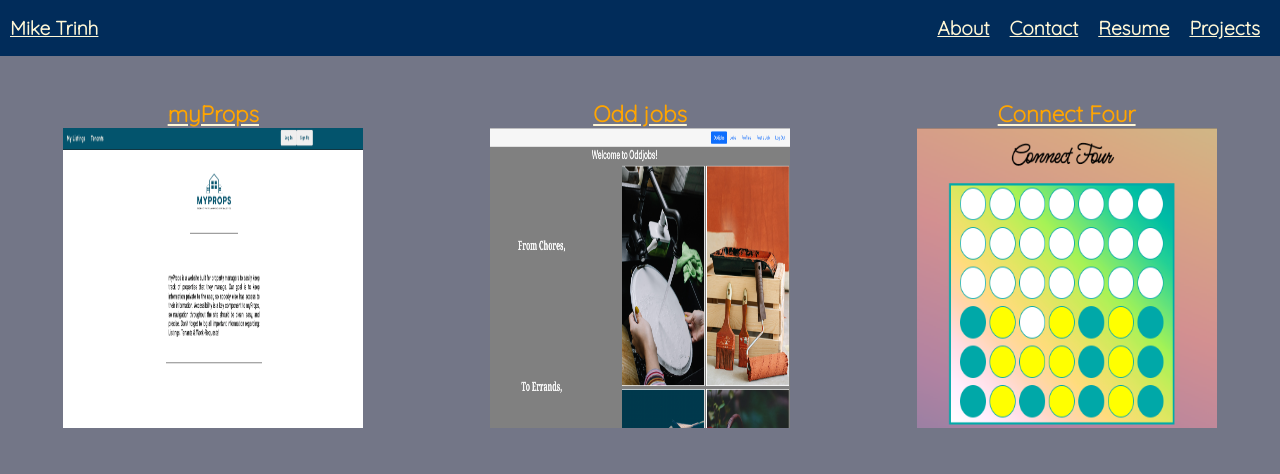
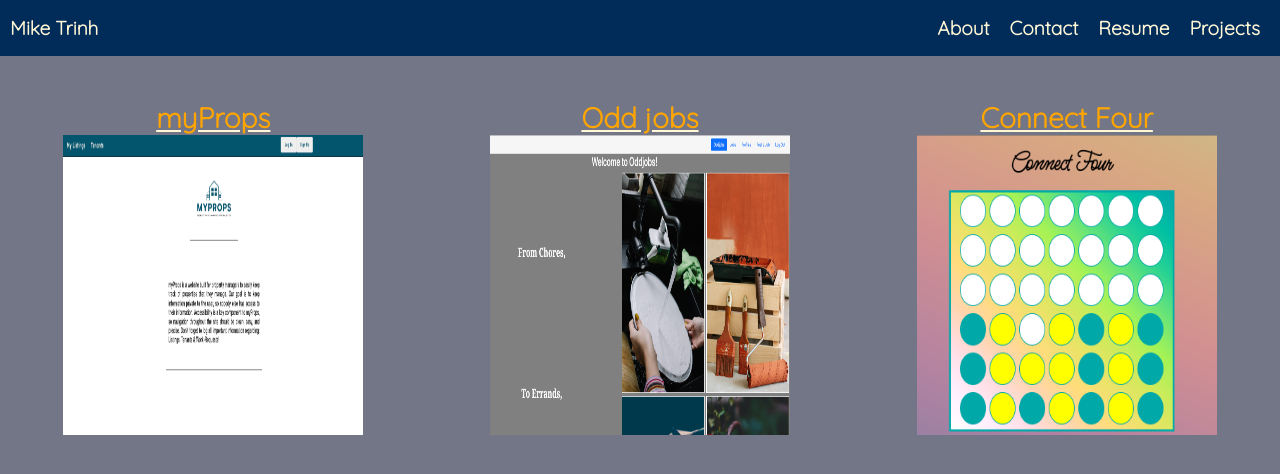
Before and after one commit to hieptrinh96/react-portfolio, a React (Create React App) app: page /projects in a window 1280 px wide. Shown: the top 474 px of the page. Built offline with nearby package versions, Linux system fonts and the light colour scheme.

Commit message:
adjust image sizes

```diff
--- a/src/components/Navbar/NavBar.css
+++ b/src/components/Navbar/NavBar.css
@@ -22,11 +22,13 @@ nav {
   margin-right: 10px;
 }
 
-a {
+.ul-container>li>a {
   color: #FFF7D6;
   font-weight: bold;
   background-color: #012C5A;
+  text-decoration: none;
   font-size: 1.2em;
+
 }
 
 .home-link {
@@ -34,3 +36,10 @@ a {
   padding-left: 10px;
   background-color: #012C5A;
 }
+
+.home-link>a {
+  text-decoration: none;
+  color: #FFF7D6;
+  font-weight: bold;
+  font-size: 1.2em;
+}
--- a/src/components/ProjectList/ProjectList.css
+++ b/src/components/ProjectList/ProjectList.css
@@ -9,3 +9,7 @@
 body {
   background-color: #737687;
 }
+
+.project {
+  font-size: 1.5em;
+}
--- a/src/pages/About/About.css
+++ b/src/pages/About/About.css
@@ -10,9 +10,6 @@
 
 .info-container>img {
   border: 5px solid #FFF7D6;
-}
-
-img {
   width: 300px;
   height: 400px;
 }
--- a/src/pages/ProjectDetails/ProjectDetails.css
+++ b/src/pages/ProjectDetails/ProjectDetails.css
@@ -11,4 +11,18 @@
 
 .project-info>p {
   width: 40%;
+  font-weight: bold;
 }
+
+.button-container {
+  background-color: #A6ABBD;
+}
+
+.button-container>button>a {
+  background-color: none;
+}
+
+.project-info>img {
+  max-width: 600px;
+  height: 400px;
+}
```
